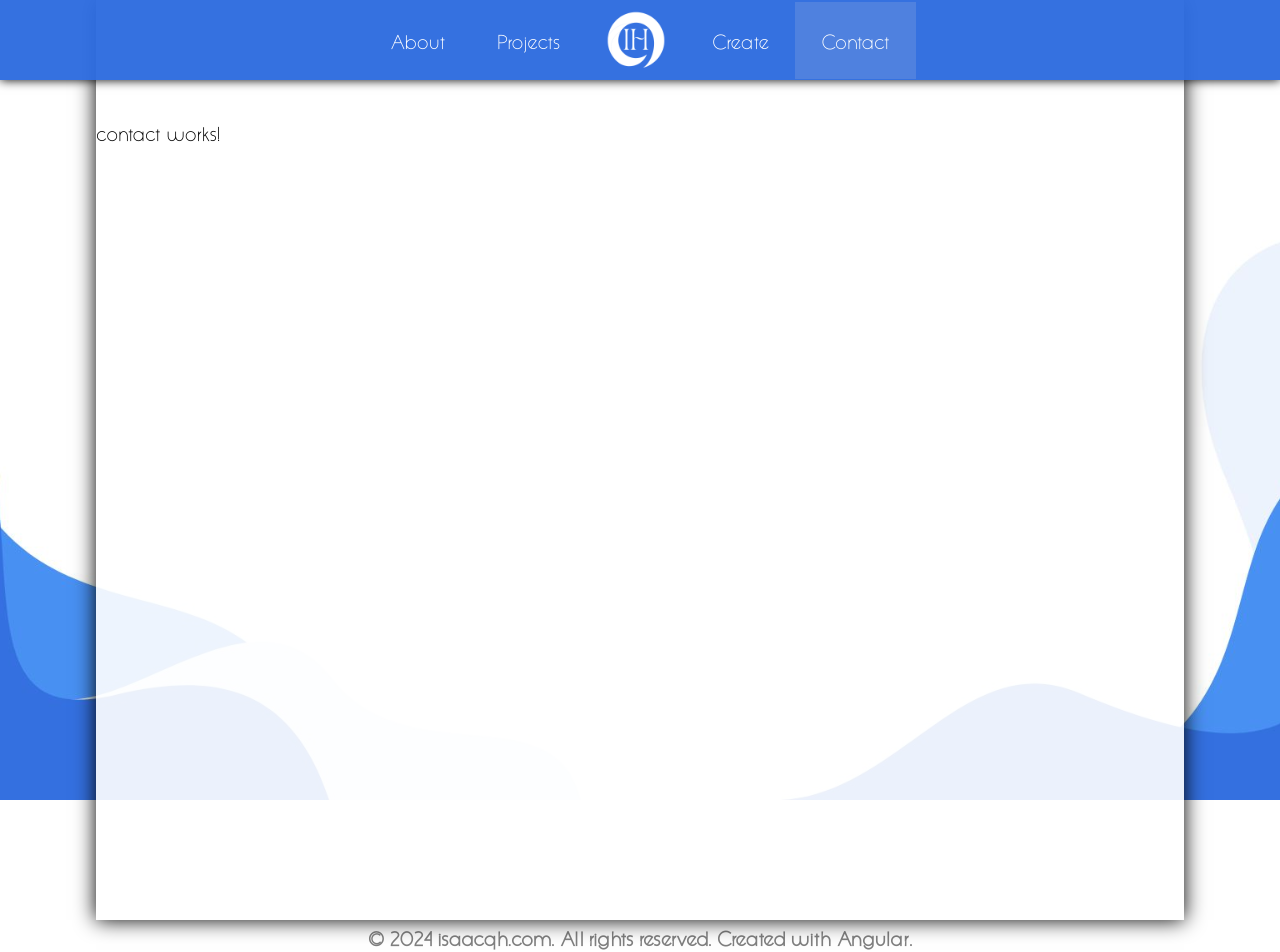
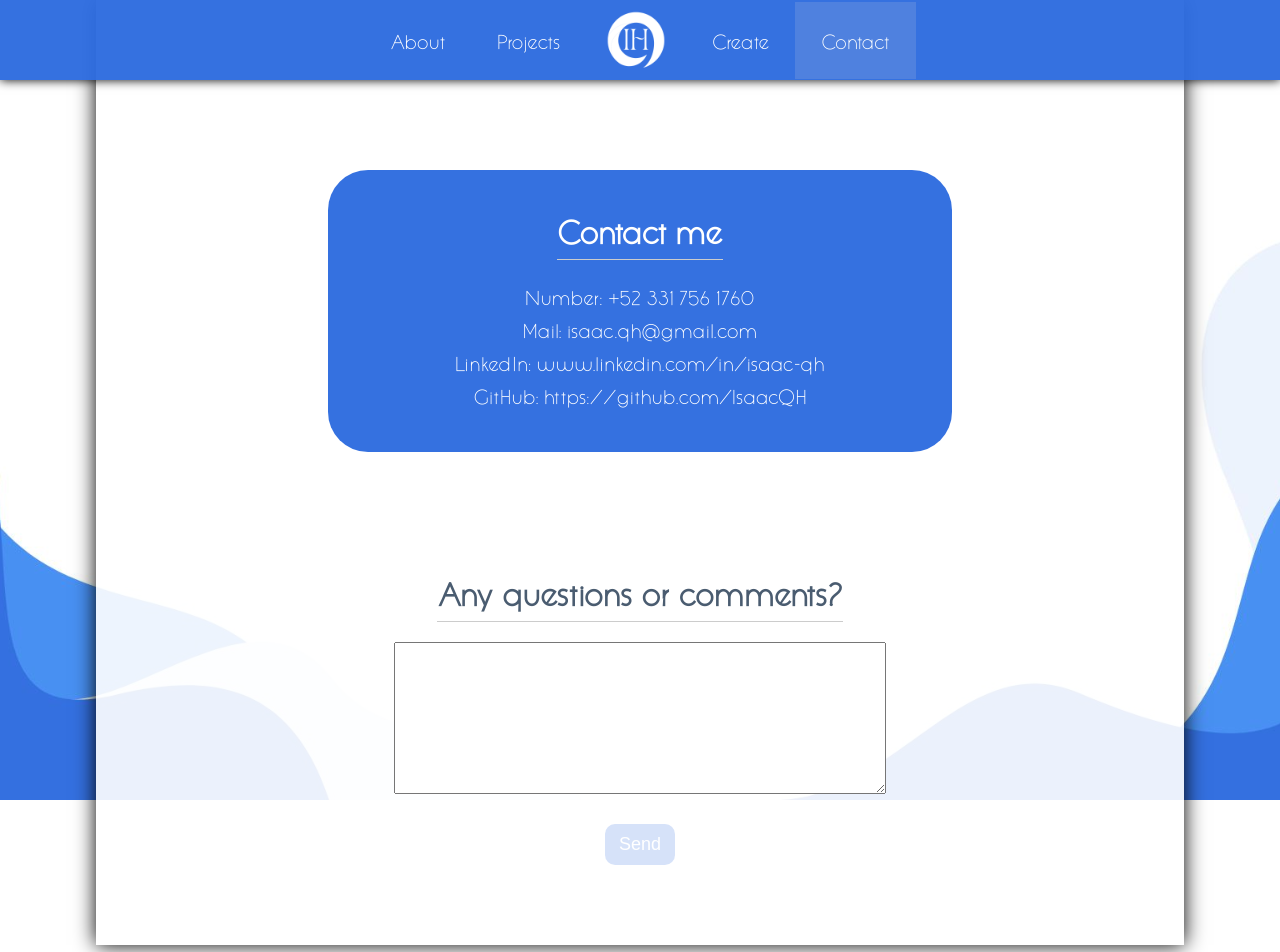
Before and after one commit to IsaacQH/Portafolio-Angular, an Angular app: page /contact in a window 1280 px wide. Shown: the top 952 px of the page. Built offline with nearby package versions, Linux system fonts and the light colour scheme.

Commit message:
Finishing the contact section

```diff
--- a/src/app/components/contact/contact.component.css
+++ b/src/app/components/contact/contact.component.css
@@ -0,0 +1,73 @@
+
+h2 {
+    font-size: 32px; /* Font size */
+    font-weight: bold; /* Font weight */
+    border-bottom: 1px solid #ccc; /* Bottom border */
+    color: rgb(74, 92, 112); /* Text color */
+    padding-bottom: 8px; /* Bottom padding */
+    margin-bottom: 20px;
+}
+
+p{
+    margin: 4px
+}
+
+.contact h2{
+    color: white;
+}
+
+.contact{
+    background: rgba(44, 107, 223, 0.956); /* Background color */
+    border-radius: 40px;
+    display: flex;
+    justify-content: center;
+    align-items: center;
+    flex-direction: column; /* Para alinear verticalmente */
+    text-align: center; /* Para centrar texto horizontalmente */
+    margin: 0 auto; /* Para centrar los elementos en la página */
+    width: 50%; /* Ajusta el ancho según tu preferencia */
+    padding: 40px; /* Añade un espacio alrededor del contenido */
+    margin-top: 50px;
+    margin-bottom: 100px;
+    color: white
+}
+
+.comments{
+    display: flex;
+    justify-content: center;
+    align-items: center;
+    flex-direction: column; /* Para alinear verticalmente */
+    text-align: center; /* Para centrar texto horizontalmente */
+    margin: 0 auto; /* Para centrar los elementos en la página */
+    width: 50%; /* Ajusta el ancho según tu preferencia */
+    padding: 20px; /* Añade un espacio alrededor del contenido */
+    padding-bottom: 80px;
+}
+
+.comments  input[type="submit"]{
+    margin-top: 30px; /* Top margin */
+    font-size: 18px; /* Font size */
+    padding: 10px 14px; /* Padding (top, right/left, bottom) */
+    background: rgba(44, 107, 223, 0.956); /* Background color */
+    color: white; /* Text color */
+    border: none; /* No border */
+    border-radius: 10px; /* Radius of corners to make button round */
+    cursor: pointer; /* Pointer cursor on hover */
+    transition: transform 300ms ease; /* Transition for scaling effect */
+    float: right; /* Align button to the right */
+}
+
+/* Hover effect for submit button and button */
+.comments  input[type="submit"]:hover {
+    transform: scale(1.2); /* Scale the button on hover */
+    background: rgba(80, 130, 223, 0.956); /* Change background color on hover */
+}
+.comments input[disabled]{
+    opacity: 0.2;
+    cursor: not-allowed;
+}
+
+.comments textarea{
+    width: 90%;
+    height: 150px;
+}
--- a/src/app/components/contact/contact.component.html
+++ b/src/app/components/contact/contact.component.html
@@ -1 +1,14 @@
-<p>contact works!</p>
+
+ <div class = "contact">
+    <h2> {{subtitle}}</h2>
+    <p>Number: {{num}}</p>
+    <p>Mail: {{mail}}</p>
+    <p>LinkedIn: {{linked}}</p>
+    <p>GitHub: {{git}}</p>
+ </div>
+
+ <form  class = "comments"  #commentForm = "ngForm" (ngSubmit)="onSubmit(commentForm)" >
+   <h2> {{title}}</h2>
+   <textarea name="text" #text="ngModel" [(ngModel)]="comment.text" required ></textarea>
+   <input type="submit" value="Send" [disabled] = "!commentForm.form.valid">
+</form>
--- a/src/app/components/contact/contact.component.ts
+++ b/src/app/components/contact/contact.component.ts
@@ -1,12 +1,50 @@
 import { Component } from '@angular/core';
+import { CommentService } from '../../services/comment.service';
+import { Comments } from '../../models/comment';
+import { CommonModule } from '@angular/common';
+import { FormsModule } from '@angular/forms';
 
 @Component({
   selector: 'app-contact',
   standalone: true,
-  imports: [],
+  imports:[CommonModule, FormsModule],
   templateUrl: './contact.component.html',
-  styleUrl: './contact.component.css'
+  styleUrl: './contact.component.css',
+  providers: [CommentService]
 })
 export class ContactComponent {
 
+  public title:string     //Creation of title for HTML
+  public subtitle:string
+  public num: string
+  public mail: string
+  public linked: string
+  public git: string
+  public comment:Comments
+
+  constructor(
+    private _commentService:CommentService
+  ){
+    this.title = "Any questions or comments?"
+    this.subtitle = "Contact me"
+    this.num = "+52 331 756 1760"
+    this.mail = "isaac.qh@gmail.com"
+    this.linked ="www.linkedin.com/in/isaac-qh"
+    this.git = "https://github.com/IsaacQH"
+    this.comment = new Comments("","")
+  }
+
+  onSubmit(form:any):any{
+    this._commentService.saveComment(this.comment).subscribe(
+      response =>{
+        console.log(response)
+        form.reset()              //Resets the form
+      },
+      error => {
+        console.log("There was an error")   //Prints the error if ther is sone
+        console.log(<any>error)   //Prints the error if ther is sone
+      }
+    )
+  }
+
 }
--- /dev/null
+++ b/src/app/models/comment.ts
@@ -0,0 +1,9 @@
+//This is going to be the model for the MongoDB created. The Collection is called Projects and it is on Project "Primer-Backend" on localhost 3700 (http methods) and localhost 27017 for DB.
+
+export class Comments{
+    constructor(
+        public _id:string,
+        public text:string
+    ){
+    }
+}
--- /dev/null
+++ b/src/app/services/comment.service.ts
@@ -0,0 +1,25 @@
+import { Injectable } from "@angular/core";
+import { HttpClient, HttpHeaders } from "@angular/common/http";
+import { Observable } from "rxjs";
+import { Comments } from "../models/comment";
+import { global } from "./global";
+
+@Injectable()
+export class CommentService{
+    public url:string
+
+    constructor(
+        private _http: HttpClient
+    ){
+        this.url = global.url
+    }
+
+
+    saveComment(comment:Comments):Observable<any>{
+        let params = JSON.stringify(comment)     //Converts the object to a string JSON
+        let headers = new HttpHeaders().set('Content-type', 'application/json')  //Headers condifuration that send the json
+                                          //URL where the post is required, post on the backend
+        return this._http.post(this.url + 'saveComment', params, {headers:headers})  //Creates a POST and puts the params on the url and organize the headers por http
+    }
+
+}
```
